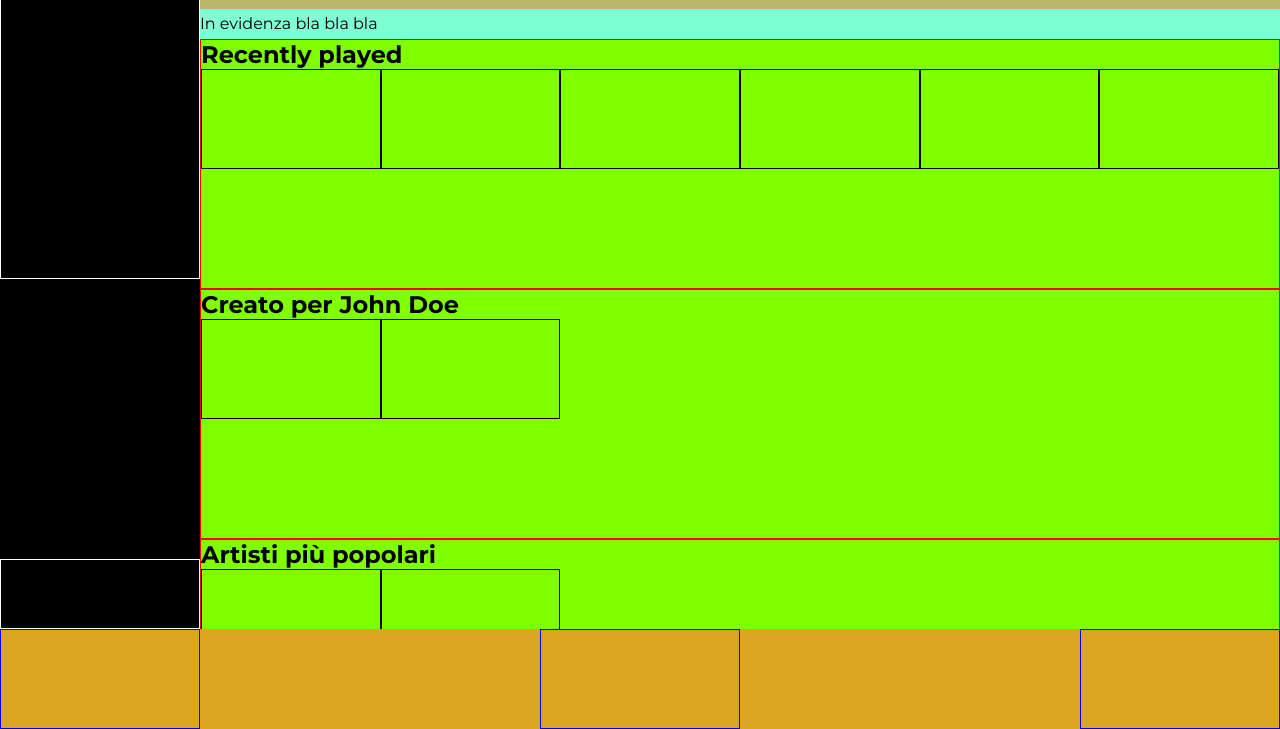
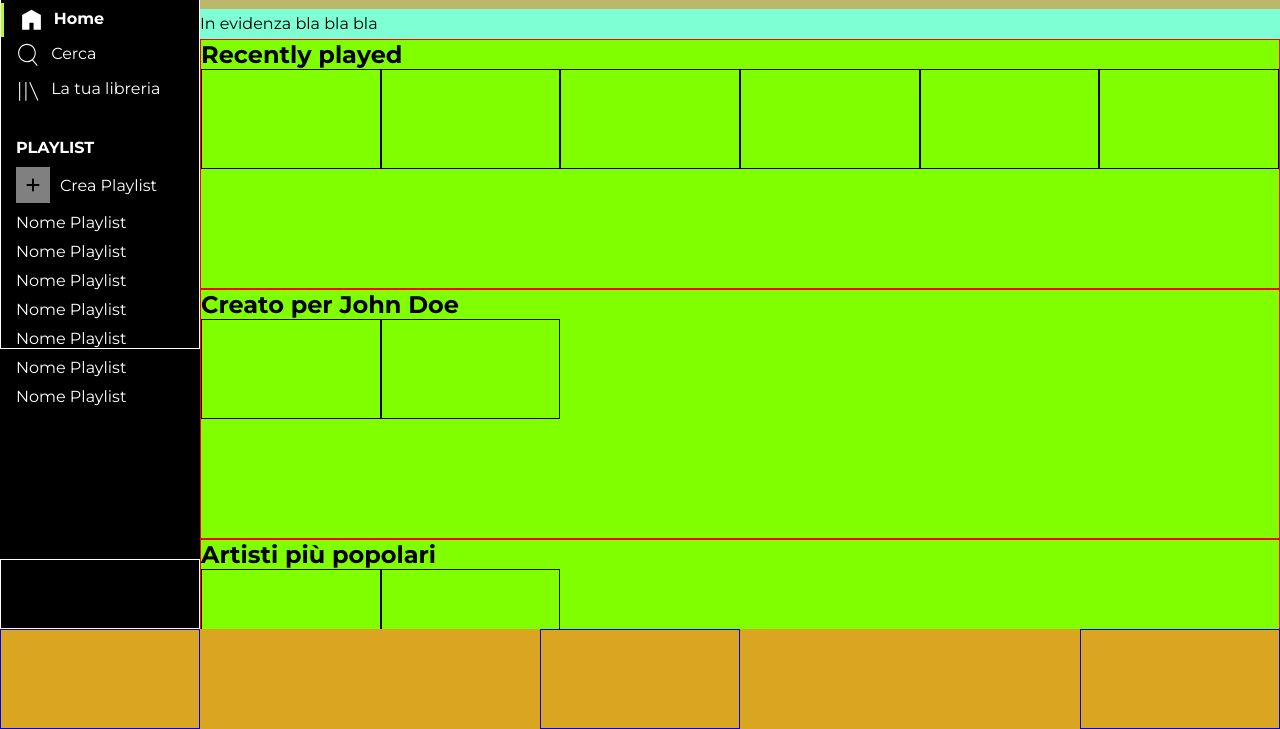
Before and after one commit to giuseppedonnici/html-css-spotifyweb, a plain HTML site: page index.html in a window 1280 px wide. Shown: the part 71-800 px from the top of the page. Drawn offline with Linux system fonts and the light colour scheme.

Commit message:
Add: content to sidebar up

```diff
--- a/css/style.css
+++ b/css/style.css
@@ -14,6 +14,19 @@
 a {
     text-decoration: none;
     color: inherit;
+}
+
+ul {
+    list-style-type: none;
+}
+
+/* Utilities */
+.uppercase {
+    text-transform: uppercase;
+}
+
+.bold {
+    font-weight: bold;
 }
 
 /* Layout */
@@ -63,7 +76,7 @@ main {
 }
 
 .up {
-    height: 50%;
+    height: 60%;
 }
 
 .down {
@@ -103,6 +116,17 @@ section {
     border: 1px solid red;
 }
 
+.row {
+    display: flex;
+    flex-wrap: wrap;
+}
+
+.col {
+    width: calc(100% / 6);
+    height: 100px;
+    border: 1px solid black;
+}
+
 /* Footer layout */
 .left, .center, .right {
     width: var(--sidebar-width);
@@ -119,7 +143,6 @@ body {
 /* MAIN */
 /* header */
 .btn {
-    text-transform: uppercase;
     font-weight: bold;
     color: white;
     border: 1px solid white;
@@ -128,14 +151,36 @@ body {
     margin-right: 10px;
 }
 
-/* main-content */
-.row {
-    display: flex;
-    flex-wrap: wrap;
+/* sidebar up */
+.logo {
+    width: 65%;
+    margin: 15px;
 }
 
-.col {
-    width: calc(100% / 6);
-    height: 100px;
-    border: 1px solid black;
+ul {
+    color: white;
+    margin-bottom: 25px;
 }
+
+ul img {
+    width: 15%;
+    vertical-align: middle;
+}
+
+ul li {
+    padding: 5px 15px;
+}
+
+.home li:first-child {
+    border-left: 3px solid #ADFF2F;
+}
+
+.home span, .playlist span {
+    margin-left: 10px;
+}
+
+.playlist i {
+    padding: 10px;
+    color: black;
+    background-color: grey;
+}
--- a/index.html
+++ b/index.html
@@ -20,16 +20,34 @@
         <main>
             <!-- Sidebar -->
             <div class="sidebar">
-                <div class="up"></div>
+                <div class="up">
+                    <img class="logo" src="img/logo.svg" alt="logo">
+                    <ul class="home">
+                        <li><img src="img/home.svg" alt="home"><span class="bold">Home</span></li>
+                        <li><img src="img/search.svg" alt="search"></i><span>Cerca</span></li>
+                        <li><img src="img/libreria.svg" alt="libreria"><span>La tua libreria</span></li>
+                    </ul>
+
+                    <ul class="playlist">
+                        <li class="uppercase bold">playlist</li>
+                        <li><i class="fa-solid fa-plus"></i><span>Crea Playlist</span></li>
+                        <li>Nome Playlist</li>
+                        <li>Nome Playlist</li>
+                        <li>Nome Playlist</li>
+                        <li>Nome Playlist</li>
+                        <li>Nome Playlist</li>
+                        <li>Nome Playlist</li>
+                        <li>Nome Playlist</li>
+                    </ul>
+                </div>
                 <div class="down"></div>
-
             </div>
             <!-- /Sidebar -->
 
             <!-- Content -->
             <div class="content">
                 <header class="header">
-                    <a class="btn" href="#">effettua l'upgrade</a>
+                    <a class="btn uppercase" href="#">effettua l'upgrade</a>
                 </header>
 
                 <div class="main-content">
```
